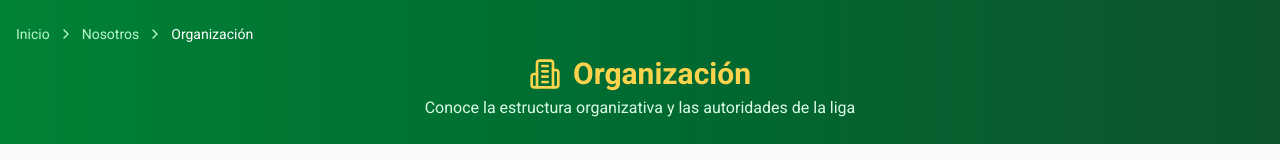
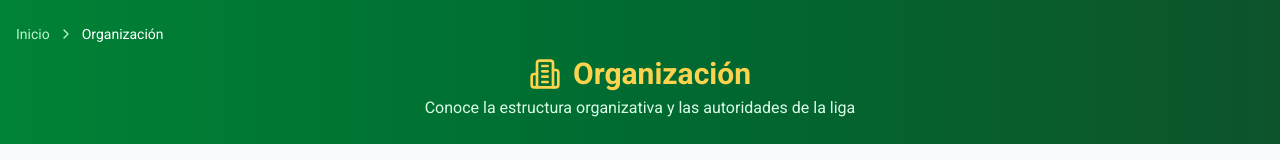
Before and after one commit to eduadsonew-bit/LCF, a Next.js app: page /nosotros/organizacion in a window 1280 px wide. Shown: the top 160 px of the page. Built offline with nearby package versions, Linux system fonts and the light colour scheme.

Commit message:
Eliminar 'Nosotros' de breadcrumbs en páginas Organización, Documentos y Clubes; ajustar imágenes de eventos y torneos; eliminar enlaces de patrocinadores

```diff
--- a/src/app/nosotros/clubes/page.tsx
+++ b/src/app/nosotros/clubes/page.tsx
@@ -184,8 +184,6 @@ export default function ClubesPage() {
           <div className="flex items-center gap-2 text-green-200 text-sm mb-3">
             <Link href="/" className="hover:text-white">Inicio</Link>
             <ChevronRight className="h-4 w-4" />
-            <Link href="/nosotros" className="hover:text-white">Nosotros</Link>
-            <ChevronRight className="h-4 w-4" />
             <span className="text-white">Clubes</span>
           </div>
           <div className="text-center">
--- a/src/app/nosotros/documentos/page.tsx
+++ b/src/app/nosotros/documentos/page.tsx
@@ -128,8 +128,6 @@ export default function DocumentosPage() {
         <div className="container mx-auto px-4">
           <div className="flex items-center gap-2 text-green-200 text-sm mb-3">
             <Link href="/" className="hover:text-white">Inicio</Link>
-            <ChevronRight className="h-4 w-4" />
-            <Link href="/nosotros" className="hover:text-white">Nosotros</Link>
             <ChevronRight className="h-4 w-4" />
             <span className="text-white">Documentos</span>
           </div>
--- a/src/app/nosotros/organizacion/page.tsx
+++ b/src/app/nosotros/organizacion/page.tsx
@@ -183,8 +183,6 @@ export default function OrganizacionPage() {
           <div className="flex items-center gap-2 text-green-200 text-sm mb-3">
             <Link href="/" className="hover:text-white">Inicio</Link>
             <ChevronRight className="h-4 w-4" />
-            <Link href="/nosotros" className="hover:text-white">Nosotros</Link>
-            <ChevronRight className="h-4 w-4" />
             <span className="text-white">Organización</span>
           </div>
           <div className="text-center">
```
